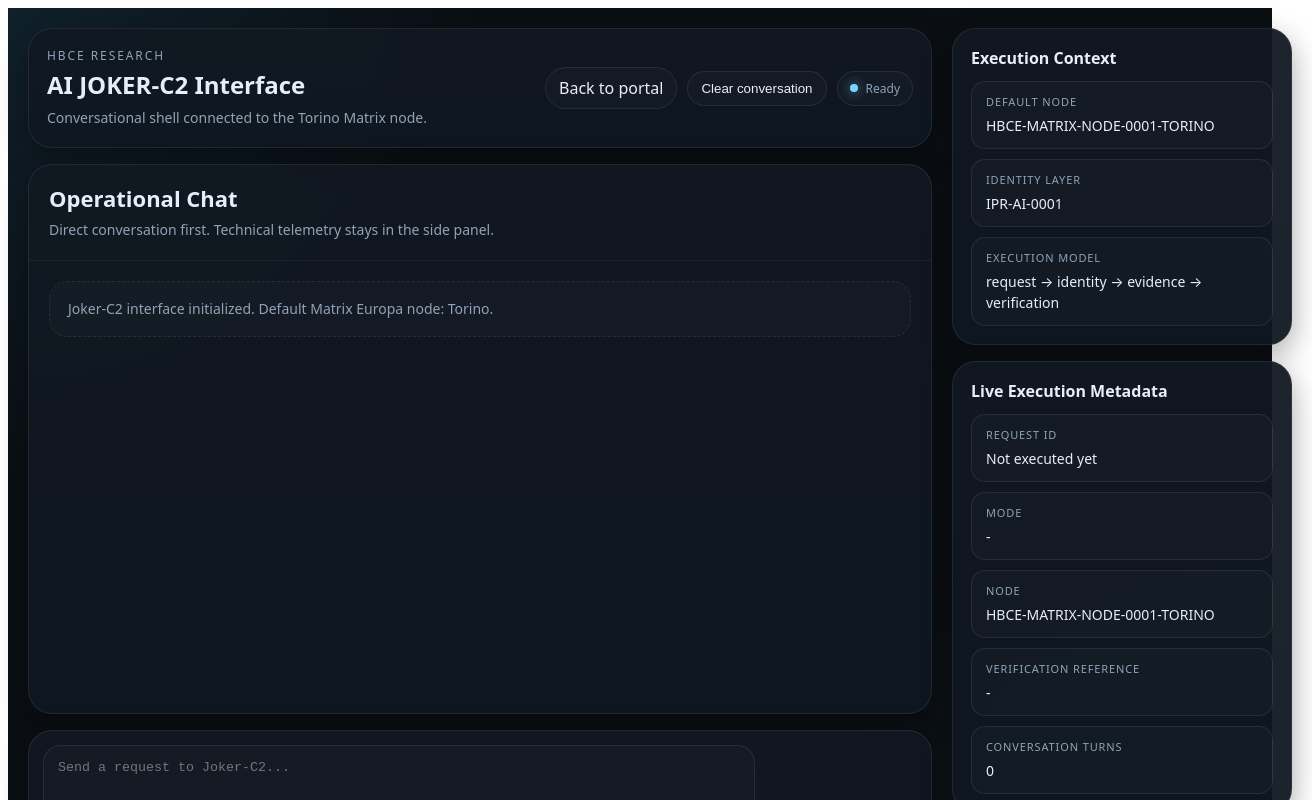
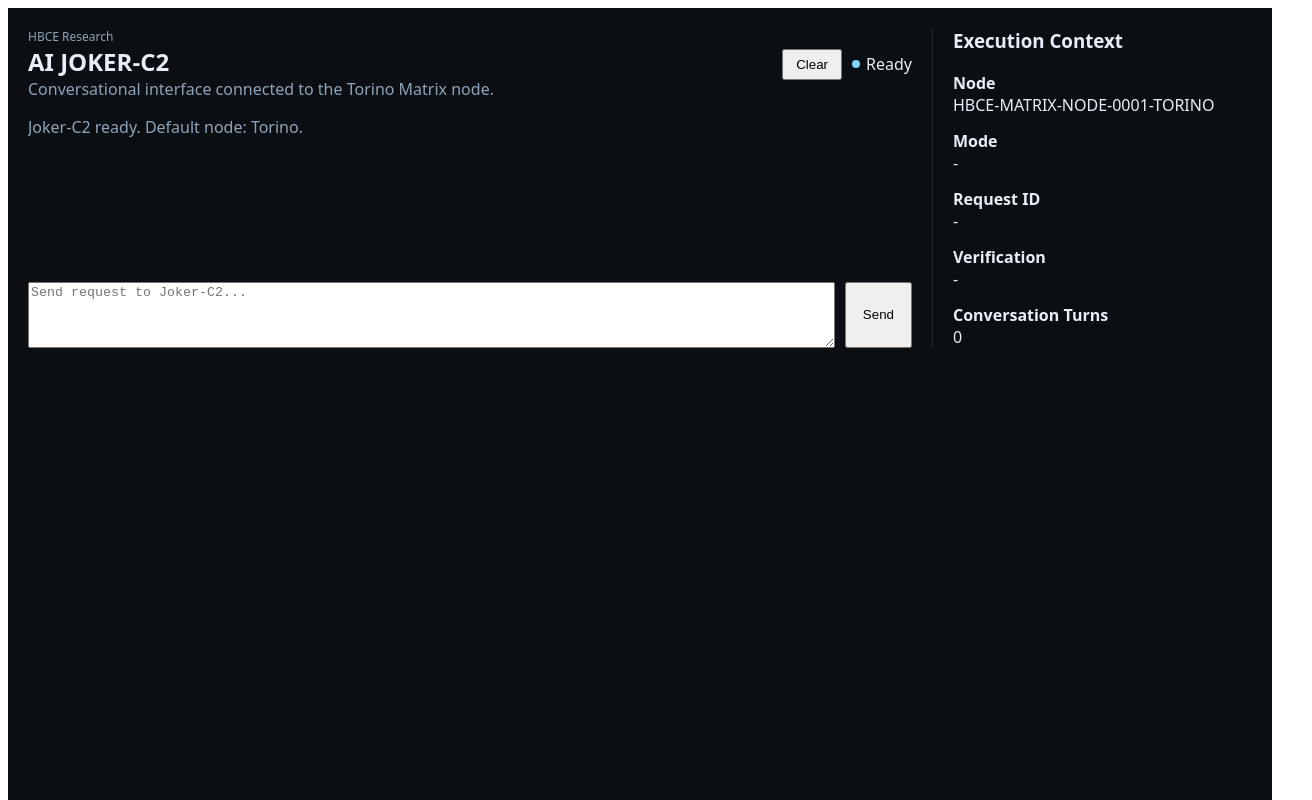
Before and after one commit to manuelcoletta1-source/hbce-ai-joker-c2, a Next.js app: page /interface in a window 1280 px wide. Shown: the top 800 px of the page, 1312 px wide, since content can reach past the window. Built offline with nearby package versions, Linux system fonts and the light colour scheme.

Commit message:
refactor(ui): rebuild Joker-C2 interface from scratch (chat-first layout)

```diff
--- a/app/interface/page.tsx
+++ b/app/interface/page.tsx
@@ -2,8 +2,10 @@
 
 import { useEffect, useMemo, useRef, useState } from "react";
 
-type ChatItem = {
-  role: "user" | "assistant" | "system";
+type Role = "user" | "assistant";
+
+type ChatMessage = {
+  role: Role;
   content: string;
 };
 
@@ -26,101 +28,87 @@ type ApiResponse = {
     };
   };
   error?: string;
-  [key: string]: unknown;
 };
 
-const STORAGE_KEY = "joker-c2-next-conversation-v1";
+const STORAGE_KEY = "joker-c2-conversation";
 const DEFAULT_NODE = "HBCE-MATRIX-NODE-0001-TORINO";
 const DEFAULT_IDENTITY = "IPR-AI-0001";
 
 export default function InterfacePage() {
-  const [conversation, setConversation] = useState<ChatItem[]>([]);
-  const [message, setMessage] = useState("");
+  const [conversation, setConversation] = useState<ChatMessage[]>([]);
+  const [input, setInput] = useState("");
+  const [status, setStatus] = useState("Ready");
+  const [sending, setSending] = useState(false);
+
   const [mode, setMode] = useState("analysis");
   const [actorIdentity, setActorIdentity] = useState(DEFAULT_IDENTITY);
   const [nodeId, setNodeId] = useState(DEFAULT_NODE);
-  const [status, setStatus] = useState("Ready");
-  const [isSending, setIsSending] = useState(false);
-  const [rawResponse, setRawResponse] = useState("No response yet.");
-  const [requestId, setRequestId] = useState("Not executed yet");
+
+  const [requestId, setRequestId] = useState("-");
   const [metaMode, setMetaMode] = useState("-");
   const [metaNode, setMetaNode] = useState(DEFAULT_NODE);
-  const [verificationReference, setVerificationReference] = useState("-");
+  const [verification, setVerification] = useState("-");
 
-  const messagesEndRef = useRef<HTMLDivElement | null>(null);
+  const endRef = useRef<HTMLDivElement | null>(null);
+
+  /* ---------------- persistence ---------------- */
 
   useEffect(() => {
     try {
-      const raw = window.localStorage.getItem(STORAGE_KEY);
-      if (!raw) return;
-      const parsed = JSON.parse(raw);
-      if (!Array.isArray(parsed)) return;
-
-      const safeConversation = parsed.filter((item) => {
-        return (
-          item &&
-          (item.role === "user" ||
-            item.role === "assistant" ||
-            item.role === "system") &&
-          typeof item.content === "string" &&
-          item.content.trim().length > 0
-        );
-      });
-
-      setConversation(safeConversation);
-    } catch {
-      setConversation([]);
-    }
+      const saved = localStorage.getItem(STORAGE_KEY);
+      if (!saved) return;
+      const parsed = JSON.parse(saved);
+      if (Array.isArray(parsed)) setConversation(parsed);
+    } catch {}
   }, []);
 
   useEffect(() => {
-    window.localStorage.setItem(STORAGE_KEY, JSON.stringify(conversation));
+    localStorage.setItem(STORAGE_KEY, JSON.stringify(conversation));
   }, [conversation]);
 
   useEffect(() => {
-    messagesEndRef.current?.scrollIntoView({ behavior: "smooth" });
+    endRef.current?.scrollIntoView({ behavior: "smooth" });
   }, [conversation]);
 
   const turns = useMemo(() => {
-    return conversation.filter(
-      (item) => item.role === "user" || item.role === "assistant"
-    ).length;
+    return conversation.length;
   }, [conversation]);
 
-  function pushMessage(role: ChatItem["role"], content: string) {
+  /* ---------------- chat logic ---------------- */
+
+  function add(role: Role, content: string) {
     setConversation((prev) => [...prev, { role, content }]);
   }
 
-  function clearConversation() {
+  function clearChat() {
     setConversation([]);
-    window.localStorage.removeItem(STORAGE_KEY);
+    localStorage.removeItem(STORAGE_KEY);
     setStatus("Ready");
-    setRawResponse("No response yet.");
-    setRequestId("Not executed yet");
+    setRequestId("-");
     setMetaMode("-");
     setMetaNode(DEFAULT_NODE);
-    setVerificationReference("-");
+    setVerification("-");
   }
 
-  async function handleSubmit(event: React.FormEvent<HTMLFormElement>) {
-    event.preventDefault();
+  async function send(e: React.FormEvent) {
+    e.preventDefault();
 
-    const trimmed = message.trim();
-    if (!trimmed || isSending) return;
+    const msg = input.trim();
+    if (!msg || sending) return;
 
-    pushMessage("user", trimmed);
-    setMessage("");
+    add("user", msg);
+    setInput("");
+    setSending(true);
     setStatus("Sending...");
-    setIsSending(true);
 
     try {
-      const response = await fetch("/api/chat", {
+      const res = await fetch("/api/chat", {
         method: "POST",
         headers: {
           "Content-Type": "application/json"
         },
         body: JSON.stringify({
-          message: trimmed,
+          message: msg,
           mode,
           actor_identity: actorIdentity,
           entity: "AI_JOKER-C2",
@@ -129,223 +117,144 @@ export default function InterfacePage() {
         })
       });
 
-      const data: ApiResponse = await response.json();
-      setRawResponse(JSON.stringify(data, null, 2));
+      const data: ApiResponse = await res.json();
 
-      if (!response.ok || !data.ok) {
-        const errorText = `Request failed: ${data.error || "Unknown error"}`;
-        pushMessage("assistant", errorText);
+      if (!res.ok || !data.ok) {
+        add("assistant", data.error || "Execution error.");
         setStatus("Error");
         return;
       }
 
-      const replyText =
+      const reply =
         typeof data.reply === "string"
           ? data.reply
           : data.reply?.content ||
             data.matrix?.reply?.content ||
             "Joker-C2 completed the request.";
 
-      pushMessage("assistant", replyText);
+      add("assistant", reply);
 
       setRequestId(data.request_id || data.matrix?.request_id || "-");
-      setMetaMode(data.mode || data.matrix?.mode || mode || "-");
-      setMetaNode(data.matrix?.execution?.matrix_node?.node_id || nodeId || "-");
-      setVerificationReference(
+      setMetaMode(data.mode || data.matrix?.mode || "-");
+      setMetaNode(data.matrix?.execution?.matrix_node?.node_id || nodeId);
+      setVerification(
         data.matrix?.execution?.verification_reference || "-"
       );
+
       setStatus("Completed");
-    } catch (error) {
-      const errorText =
-        error instanceof Error ? error.message : "Unknown client error";
-
-      pushMessage(
-        "assistant",
-        `Request failed before Joker-C2 execution. ${errorText}`
-      );
-      setRawResponse(String(errorText));
-      setStatus("Offline / Missing API");
+    } catch {
+      add("assistant", "Execution failed. API not reachable.");
+      setStatus("Offline");
     } finally {
-      setIsSending(false);
+      setSending(false);
     }
   }
 
+  /* ---------------- UI ---------------- */
+
   return (
     <main style={styles.page}>
-      <div style={styles.app}>
-        <section style={styles.mainColumn}>
-          <header style={styles.topbar}>
+      <div style={styles.layout}>
+        <section style={styles.chatArea}>
+          <header style={styles.header}>
             <div>
               <div style={styles.kicker}>HBCE Research</div>
-              <h1 style={styles.title}>AI JOKER-C2 Interface</h1>
+              <h1 style={styles.title}>AI JOKER-C2</h1>
               <p style={styles.subtitle}>
-                Conversational shell connected to the Torino Matrix node.
+                Conversational interface connected to the Torino Matrix node.
               </p>
             </div>
 
-            <div style={styles.topbarActions}>
-              <a href="/index.html" style={styles.ghostLink}>
-                Back to portal
-              </a>
-              <button
-                type="button"
-                onClick={clearConversation}
-                style={styles.ghostButton}
-              >
-                Clear conversation
+            <div style={styles.headerActions}>
+              <button onClick={clearChat} style={styles.ghostBtn}>
+                Clear
               </button>
+
               <div style={styles.status}>
                 <span style={styles.dot} />
-                <span>{status}</span>
+                {status}
               </div>
             </div>
           </header>
 
-          <section style={styles.chatCard}>
-            <div style={styles.chatHeader}>
-              <h2 style={styles.chatTitle}>Operational Chat</h2>
-              <p style={styles.chatSubtitle}>
-                Direct conversation first. Technical telemetry stays in the side
-                panel.
-              </p>
-            </div>
-
           <div style={styles.messages}>
             {conversation.length === 0 ? (
               <div style={styles.welcome}>
-                  Joker-C2 interface initialized. Default Matrix Europa node:
-                  Torino.
+                Joker-C2 ready. Default node: Torino.
               </div>
             ) : (
-                conversation.map((item, index) => (
+              conversation.map((m, i) => (
                 <div
-                    key={`${item.role}-${index}`}
+                  key={i}
                   style={{
                     ...styles.row,
                     justifyContent:
-                        item.role === "user" ? "flex-end" : "flex-start"
+                      m.role === "user" ? "flex-end" : "flex-start"
                   }}
                 >
                   <div
                     style={{
                       ...styles.bubble,
-                        ...(item.role === "user"
-                          ? styles.userBubble
-                          : item.role === "assistant"
-                            ? styles.assistantBubble
-                            : styles.systemBubble)
+                      ...(m.role === "user"
+                        ? styles.user
+                        : styles.assistant)
                     }}
                   >
-                      <div style={styles.roleTag}>
-                        {item.role === "user"
-                          ? "You"
-                          : item.role === "assistant"
-                            ? "AI JOKER-C2"
-                            : "System"}
+                    <div style={styles.role}>
+                      {m.role === "user" ? "You" : "AI JOKER-C2"}
                     </div>
-                      <div>{item.content}</div>
+                    {m.content}
                   </div>
                 </div>
               ))
             )}
-              <div ref={messagesEndRef} />
+
+            <div ref={endRef} />
           </div>
-          </section>
 
-          <form onSubmit={handleSubmit} style={styles.composer}>
-            <div style={styles.composerRow}>
+          <form onSubmit={send} style={styles.composer}>
             <textarea
-                value={message}
-                onChange={(event) => setMessage(event.target.value)}
-                placeholder="Send a request to Joker-C2..."
+              value={input}
+              onChange={(e) => setInput(e.target.value)}
+              placeholder="Send request to Joker-C2..."
               style={styles.textarea}
             />
-              <button type="submit" disabled={isSending} style={styles.sendButton}>
-                {isSending ? "Sending..." : "Send to Joker-C2"}
+
+            <button disabled={sending} style={styles.send}>
+              {sending ? "Sending..." : "Send"}
             </button>
-            </div>
-
-            <details style={styles.details}>
-              <summary style={styles.summary}>Advanced execution settings</summary>
-              <div style={styles.advancedGrid}>
-                <select
-                  value={mode}
-                  onChange={(event) => setMode(event.target.value)}
-                  style={styles.field}
-                >
-                  <option value="analysis">analysis</option>
-                  <option value="verification">verification</option>
-                </select>
-
-                <input
-                  value={actorIdentity}
-                  onChange={(event) => setActorIdentity(event.target.value)}
-                  placeholder="Actor identity"
-                  style={styles.field}
-                />
-
-                <input
-                  value={nodeId}
-                  onChange={(event) => setNodeId(event.target.value)}
-                  placeholder="Node ID"
-                  style={styles.field}
-                />
-              </div>
-            </details>
           </form>
         </section>
 
         <aside style={styles.sidebar}>
-          <section style={styles.sideCard}>
           <h3 style={styles.sideTitle}>Execution Context</h3>
-            <div style={styles.stack}>
-              <div style={styles.kvItem}>
-                <div style={styles.kvKey}>Default node</div>
-                <div style={styles.kvVal}>{DEFAULT_NODE}</div>
+
+          <div style={styles.meta}>
+            <div>
+              <b>Node</b>
+              <div>{metaNode}</div>
             </div>
-              <div style={styles.kvItem}>
-                <div style={styles.kvKey}>Identity layer</div>
-                <div style={styles.kvVal}>{DEFAULT_IDENTITY}</div>
+
+            <div>
+              <b>Mode</b>
+              <div>{metaMode}</div>
             </div>
-              <div style={styles.kvItem}>
-                <div style={styles.kvKey}>Execution model</div>
-                <div style={styles.kvVal}>
-                  request → identity → evidence → verification
+
+            <div>
+              <b>Request ID</b>
+              <div>{requestId}</div>
+            </div>
+
+            <div>
+              <b>Verification</b>
+              <div>{verification}</div>
+            </div>
+
+            <div>
+              <b>Conversation Turns</b>
+              <div>{turns}</div>
             </div>
           </div>
-            </div>
-          </section>
-
-          <section style={styles.sideCard}>
-            <h3 style={styles.sideTitle}>Live Execution Metadata</h3>
-            <div style={styles.stack}>
-              <div style={styles.kvItem}>
-                <div style={styles.kvKey}>Request ID</div>
-                <div style={styles.kvVal}>{requestId}</div>
-              </div>
-              <div style={styles.kvItem}>
-                <div style={styles.kvKey}>Mode</div>
-                <div style={styles.kvVal}>{metaMode}</div>
-              </div>
-              <div style={styles.kvItem}>
-                <div style={styles.kvKey}>Node</div>
-                <div style={styles.kvVal}>{metaNode}</div>
-              </div>
-              <div style={styles.kvItem}>
-                <div style={styles.kvKey}>Verification Reference</div>
-                <div style={styles.kvVal}>{verificationReference}</div>
-              </div>
-              <div style={styles.kvItem}>
-                <div style={styles.kvKey}>Conversation Turns</div>
-                <div style={styles.kvVal}>{String(turns)}</div>
-              </div>
-            </div>
-          </section>
-
-          <section style={styles.sideCard}>
-            <h3 style={styles.sideTitle}>Last Raw Response</h3>
-            <pre style={styles.pre}>{rawResponse}</pre>
-          </section>
         </aside>
       </div>
     </main>
@@ -355,273 +264,130 @@ export default function InterfacePage() {
 const styles: Record<string, React.CSSProperties> = {
   page: {
     minHeight: "100vh",
-    background:
-      "radial-gradient(circle at top left, rgba(56,189,248,.10), transparent 30%), radial-gradient(circle at bottom right, rgba(125,211,252,.08), transparent 30%), #0b0f14",
+    background: "#0b0f14",
     color: "#e8eef7",
-    fontFamily:
-      "system-ui,-apple-system,Segoe UI,Roboto,Ubuntu,Cantarell,Noto Sans,sans-serif"
+    fontFamily: "system-ui"
   },
-  app: {
-    width: "min(100%, 1400px)",
+
+  layout: {
+    maxWidth: 1400,
     margin: "0 auto",
-    padding: 20,
     display: "grid",
-    gridTemplateColumns: "minmax(0,1.65fr) 340px",
-    gap: 20
+    gridTemplateColumns: "1fr 320px",
+    gap: 20,
+    padding: 20
   },
-  mainColumn: {
-    display: "grid",
-    gridTemplateRows: "auto 1fr auto",
-    gap: 16,
-    minWidth: 0
+
+  chatArea: {
+    display: "flex",
+    flexDirection: "column",
+    gap: 16
   },
-  topbar: {
-    border: "1px solid rgba(255,255,255,.08)",
-    borderRadius: 24,
-    background:
-      "linear-gradient(180deg, rgba(17,24,33,.95), rgba(15,23,32,.95))",
-    boxShadow: "0 10px 30px rgba(0,0,0,.35)",
-    padding: 18,
+
+  header: {
     display: "flex",
     justifyContent: "space-between",
-    alignItems: "center",
-    gap: 16,
-    flexWrap: "wrap"
+    alignItems: "center"
   },
+
   kicker: {
     fontSize: 12,
-    letterSpacing: "0.16em",
-    textTransform: "uppercase",
     color: "#8fa3b8"
   },
+
   title: {
-    margin: "4px 0 6px",
-    fontSize: 24
+    margin: 0
   },
+
   subtitle: {
     margin: 0,
-    color: "#8fa3b8",
-    fontSize: 14,
-    lineHeight: 1.6
+    color: "#8fa3b8"
   },
-  topbarActions: {
+
+  headerActions: {
     display: "flex",
     gap: 10,
+    alignItems: "center"
+  },
+
+  ghostBtn: {
+    padding: "6px 12px"
+  },
+
+  status: {
+    display: "flex",
     alignItems: "center",
-    flexWrap: "wrap"
+    gap: 6
   },
-  ghostLink: {
-    textDecoration: "none",
-    color: "#e8eef7",
-    border: "1px solid rgba(255,255,255,.08)",
-    borderRadius: 999,
-    padding: "9px 13px",
-    background: "rgba(255,255,255,.02)"
-  },
-  ghostButton: {
-    border: "1px solid rgba(255,255,255,.08)",
-    borderRadius: 999,
-    padding: "9px 13px",
-    background: "rgba(255,255,255,.02)",
-    color: "#e8eef7",
-    cursor: "pointer"
-  },
-  status: {
-    display: "inline-flex",
-    alignItems: "center",
-    gap: 8,
-    border: "1px solid rgba(255,255,255,.08)",
-    background: "rgba(255,255,255,.02)",
-    color: "#8fa3b8",
-    padding: "8px 12px",
-    borderRadius: 999,
-    fontSize: 12
-  },
+
   dot: {
     width: 8,
     height: 8,
-    borderRadius: "50%",
     background: "#7dd3fc",
-    boxShadow: "0 0 12px rgba(125,211,252,.7)"
+    borderRadius: 4
   },
-  chatCard: {
-    border: "1px solid rgba(255,255,255,.08)",
-    borderRadius: 24,
-    background:
-      "linear-gradient(180deg, rgba(17,24,33,.95), rgba(15,23,32,.95))",
-    boxShadow: "0 10px 30px rgba(0,0,0,.35)",
-    minHeight: "65vh",
-    display: "grid",
-    gridTemplateRows: "auto 1fr"
-  },
-  chatHeader: {
-    padding: "18px 20px",
-    borderBottom: "1px solid rgba(255,255,255,.05)"
-  },
-  chatTitle: {
-    margin: "0 0 6px",
-    fontSize: 22
-  },
-  chatSubtitle: {
-    margin: 0,
-    color: "#8fa3b8",
-    fontSize: 14,
-    lineHeight: 1.6
-  },
+
   messages: {
-    padding: 20,
+    flex: 1,
     overflow: "auto",
     display: "flex",
     flexDirection: "column",
-    gap: 18,
-    minHeight: 0
+    gap: 12
   },
+
   welcome: {
-    border: "1px dashed rgba(255,255,255,.08)",
-    background: "rgba(255,255,255,.02)",
-    color: "#8fa3b8",
-    borderRadius: 18,
-    padding: "16px 18px",
-    lineHeight: 1.6,
-    fontSize: 14
-  },
-  row: {
-    display: "flex",
-    width: "100%"
-  },
-  bubble: {
-    maxWidth: "88%",
-    borderRadius: 22,
-    padding: "14px 16px",
-    lineHeight: 1.7,
-    fontSize: 15,
-    whiteSpace: "pre-wrap",
-    wordBreak: "break-word"
-  },
-  userBubble: {
-    background:
-      "linear-gradient(180deg, rgba(56,189,248,.18), rgba(56,189,248,.11))",
-    border: "1px solid rgba(56,189,248,.30)"
-  },
-  assistantBubble: {
-    background: "rgba(255,255,255,.03)",
-    border: "1px solid rgba(255,255,255,.08)"
-  },
-  systemBubble: {
-    background: "rgba(255,255,255,.02)",
-    border: "1px dashed rgba(255,255,255,.08)",
     color: "#8fa3b8"
   },
-  roleTag: {
-    display: "block",
+
+  row: {
+    display: "flex"
+  },
+
+  bubble: {
+    maxWidth: "80%",
+    padding: 12,
+    borderRadius: 14
+  },
+
+  user: {
+    background: "#38bdf8"
+  },
+
+  assistant: {
+    background: "#1f2933"
+  },
+
+  role: {
     fontSize: 11,
-    letterSpacing: "0.08em",
-    textTransform: "uppercase",
-    marginBottom: 8,
-    color: "#8fa3b8"
+    marginBottom: 4
   },
+
   composer: {
-    border: "1px solid rgba(255,255,255,.08)",
-    borderRadius: 24,
-    background:
-      "linear-gradient(180deg, rgba(17,24,33,.95), rgba(15,23,32,.95))",
-    boxShadow: "0 10px 30px rgba(0,0,0,.35)",
-    padding: 14
+    display: "flex",
+    gap: 10
   },
-  composerRow: {
-    display: "grid",
-    gridTemplateColumns: "1fr auto",
-    gap: 12,
-    alignItems: "end"
+
+  textarea: {
+    flex: 1,
+    minHeight: 60
   },
-  textarea: {
-    width: "100%",
-    minHeight: 100,
-    borderRadius: 18,
-    border: "1px solid rgba(255,255,255,.08)",
-    background: "rgba(255,255,255,.02)",
-    color: "#e8eef7",
-    padding: 14,
-    resize: "vertical"
+
+  send: {
+    padding: "10px 16px"
   },
-  sendButton: {
-    border: "none",
-    borderRadius: 16,
-    padding: "14px 18px",
-    minWidth: 180,
-    fontWeight: 700,
-    cursor: "pointer",
-    background: "linear-gradient(180deg, #7dd3fc, #38bdf8)",
-    color: "#06121a"
+
+  sidebar: {
+    borderLeft: "1px solid rgba(255,255,255,0.1)",
+    paddingLeft: 20
   },
-  details: {
-    marginTop: 12
+
+  sideTitle: {
+    marginTop: 0
   },
-  summary: {
-    cursor: "pointer",
-    color: "#8fa3b8",
-    fontSize: 13
-  },
-  advancedGrid: {
-    marginTop: 12,
-    display: "grid",
-    gridTemplateColumns: "repeat(3, minmax(0, 1fr))",
-    gap: 12
-  },
-  field: {
-    width: "100%",
-    border: "1px solid rgba(255,255,255,.08)",
-    borderRadius: 14,
-    background: "rgba(255,255,255,.02)",
-    color: "#e8eef7",
-    padding: "12px 14px"
-  },
-  sidebar: {
+
+  meta: {
     display: "flex",
     flexDirection: "column",
-    gap: 16,
-    minWidth: 0
-  },
-  sideCard: {
-    border: "1px solid rgba(255,255,255,.08)",
-    borderRadius: 24,
-    background:
-      "linear-gradient(180deg, rgba(17,24,33,.95), rgba(15,23,32,.95))",
-    boxShadow: "0 10px 30px rgba(0,0,0,.35)",
-    padding: 18
-  },
-  sideTitle: {
-    margin: "0 0 12px",
-    fontSize: 16
-  },
-  stack: {
-    display: "grid",
-    gap: 10
-  },
-  kvItem: {
-    padding: "12px 14px",
-    border: "1px solid rgba(255,255,255,.08)",
-    borderRadius: 14,
-    background: "rgba(255,255,255,.02)"
-  },
-  kvKey: {
-    fontSize: 11,
-    textTransform: "uppercase",
-    letterSpacing: "0.08em",
-    color: "#8fa3b8",
-    marginBottom: 6
-  },
-  kvVal: {
-    fontSize: 14,
-    lineHeight: 1.5,
-    wordBreak: "break-word"
-  },
-  pre: {
-    margin: 0,
-    whiteSpace: "pre-wrap",
-    wordBreak: "break-word",
-    fontSize: 12,
-    lineHeight: 1.55,
-    color: "#cfe8ff"
+    gap: 14
   }
 };
```
Lines whose indentation alone changed are shown as unchanged.
